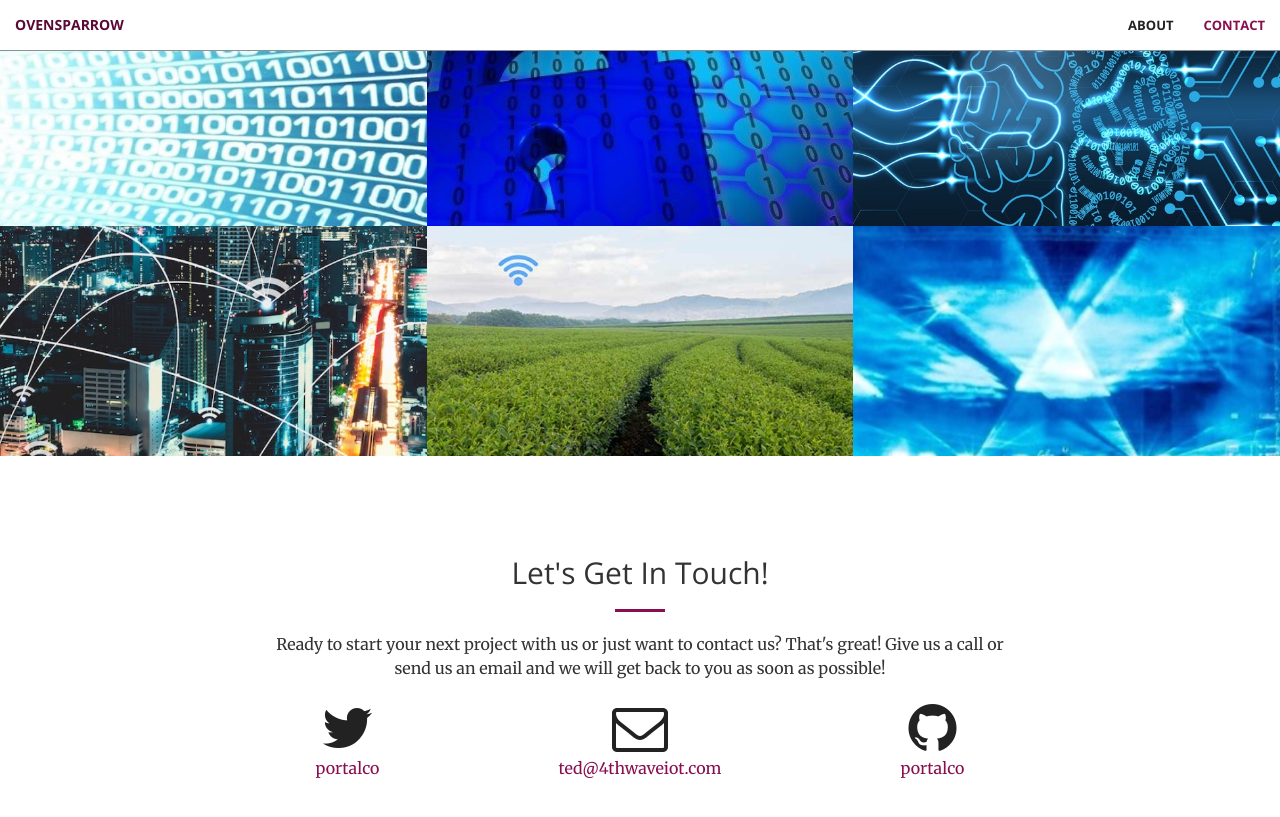
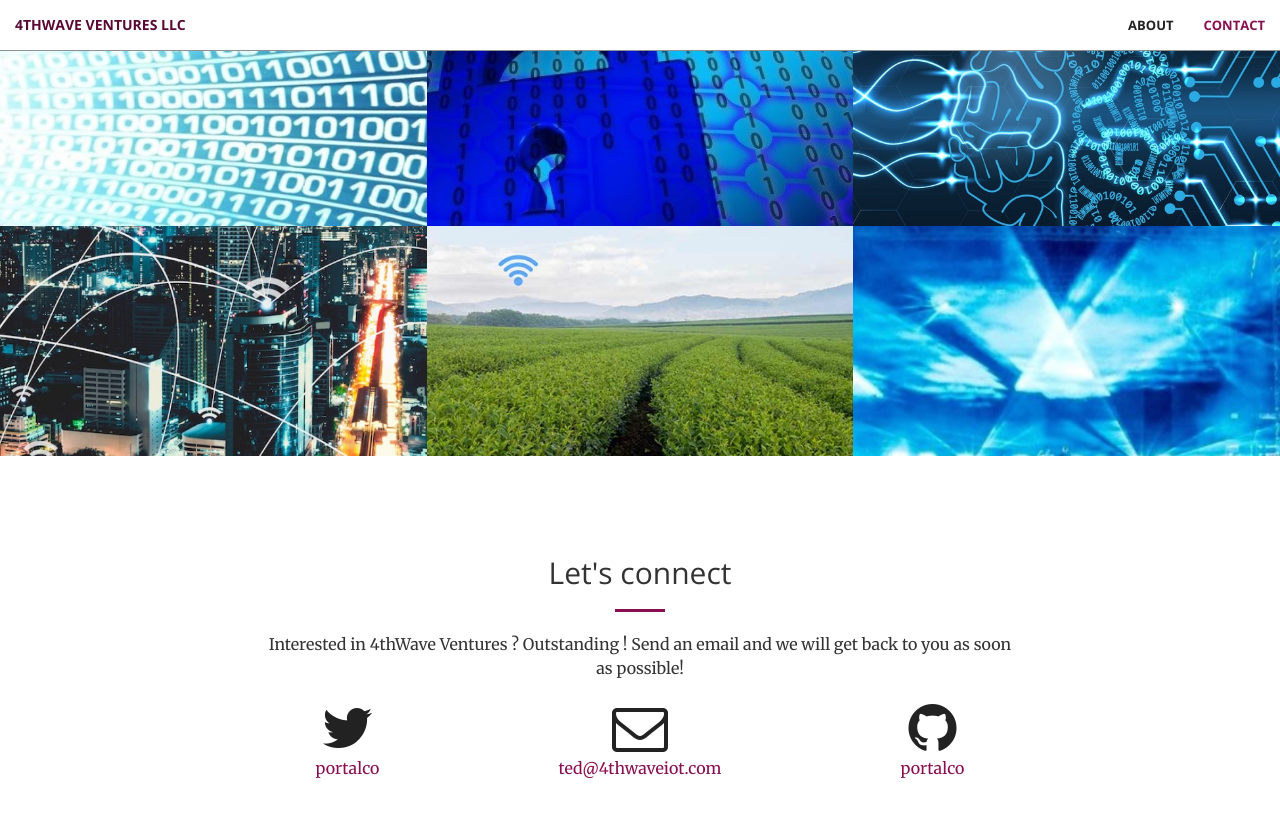
Before and after one commit to 4thWave/4thwave.github.io, a Jekyll site: the page built from index.html, in a window 1280 px wide and 900 px high, scrolled down 1656 px. Shown: the top 817 px of the window. Built offline with Jekyll 4.4.1, drawn with Linux system fonts in a browser that asks for light colours.

Commit message:
updated images

```diff
--- a/_includes/contact.html
+++ b/_includes/contact.html
@@ -2,9 +2,9 @@
     <div class="container">
         <div class="row">
             <div class="col-lg-8 col-lg-offset-2 text-center">
-                <h2 class="section-heading">Let's Get In Touch!</h2>
+                <h2 class="section-heading">Let's connect</h2>
                 <hr class="primary">
-                <p>Ready to start your next project with us or just want to contact us? That's great! Give us a call or send us an email and we will get back to you as soon as possible!</p>
+                <p>Interested in 4thWave Ventures ? Outstanding ! Send an email and we will get back to you as soon as possible!</p>
             </div>
         <div class="col-lg-2 col-lg-offset-2 text-center">
             <a href="https://twitter.com/{{ site.twitter_username }}">
--- a/_includes/nav.html
+++ b/_includes/nav.html
@@ -8,7 +8,7 @@
                 <span class="icon-bar"></span>
                 <span class="icon-bar"></span>
             </button>
-            <a class="navbar-brand page-scroll" href="#page-top">Ovensparrow</a>
+            <a class="navbar-brand page-scroll" href="#page-top">4thWave Ventures LLC</a>
         </div>
 
         <!-- Collect the nav links, forms, and other content for toggling -->
--- a/_includes/portfolio.html
+++ b/_includes/portfolio.html
@@ -2,15 +2,15 @@
     <div class="container-fluid">
         <div class="row no-gutter">
             <div class="col-lg-4 col-sm-6">
-                <a href="https://www.amazon.com/Ovensparrow-Russian-Facts/dp/B06XV1TT4Q/ref=sr_1_1?s=digital-skills&ie=UTF8&qid=1491019692&sr=1-1&keywords=Russian+facts" class="portfolio-box">
+                <a href="https://google.com" class="portfolio-box">
                     <img src="img/portfolio/1.jpg" class="img-responsive" alt="">
                     <div class="portfolio-box-caption">
                         <div class="portfolio-box-caption-content">
                             <div class="project-category text-faded">
-                                Voice Bot
+                                UI
                             </div>
                             <div class="project-name">
-                                Russian Facts
+
                             </div>
                         </div>
                     </div>
```
